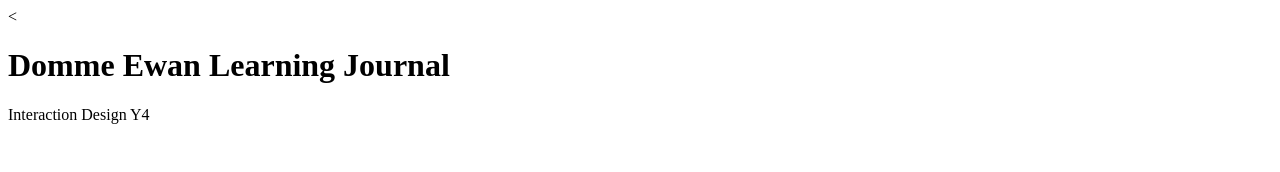
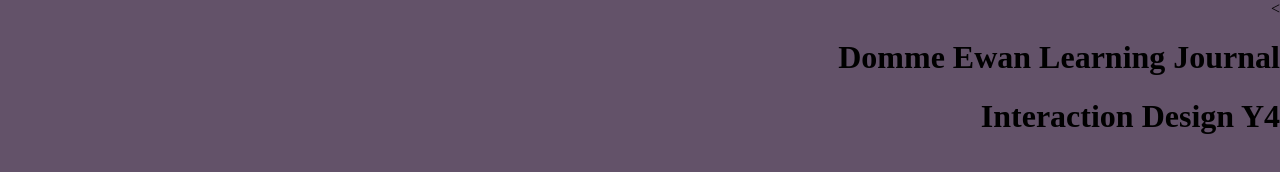
Before and after one commit to CyberSpice99/LearningJournal, a plain HTML site: page index.html in a window 1280 px wide. Drawn offline with Linux system fonts and the light colour scheme.

Commit message:
committy

```diff
--- a/index.html
+++ b/index.html
@@ -3,9 +3,10 @@
   <meta charset="utf-8"
   <meta name="viewport" content="width=device-width, initial-scale=1.0">
   <title>Document</title>
+  <link rel="stylesheet" href="styles.css">
 </head>
 <body>
 <h1>Domme Ewan Learning Journal</h1>
-<p>Interaction Design Y4
+<h1>Interaction Design Y4</h1>
   </body>
   </html>
--- a/styles.css
+++ b/styles.css
@@ -1,7 +1,7 @@
 body{
 margin: 0;
 background: rgb(99, 82, 105);
-text-align: right;
+text-align: right ;
 
 
 }
```
